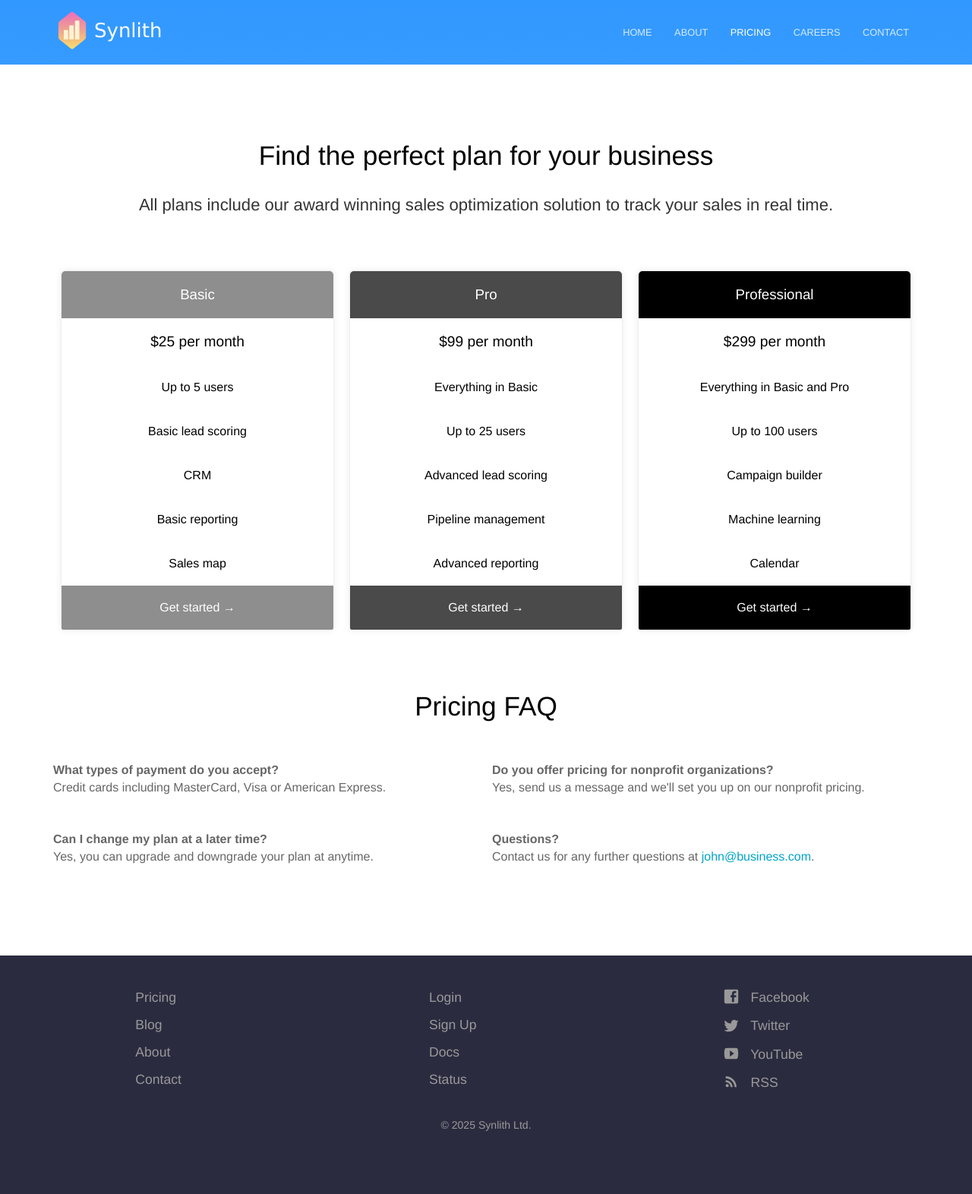
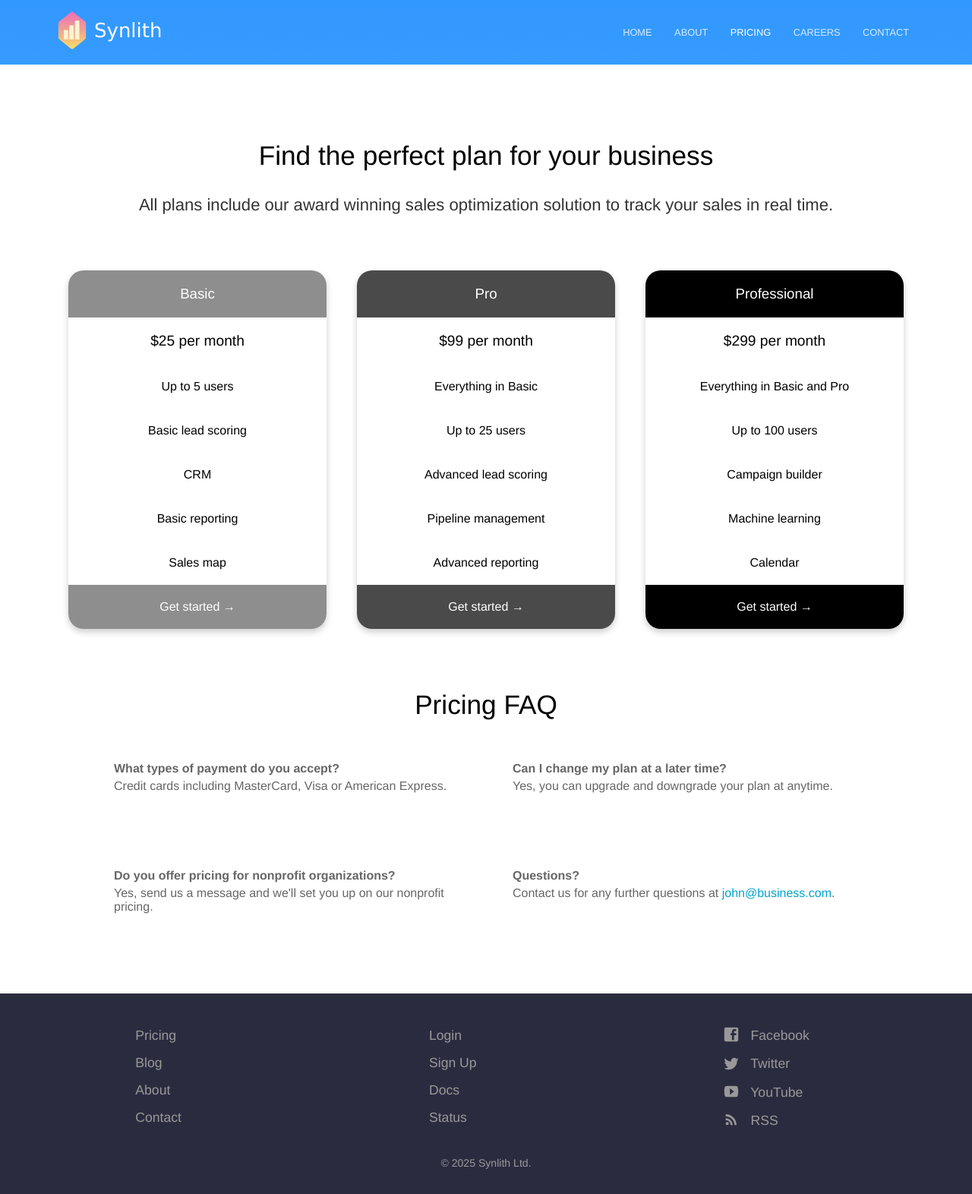
Before and after one commit to derpyjim/PRSyn, a Jekyll site: the page built from pricing.html, in a window 1280 px wide. Shown: the whole page at 76% size. Built offline with Jekyll 4.4.1, drawn with Linux system fonts in a browser that asks for light colours; before the commit the page ends 1522 px from its top, so only the background shows below that.

Commit message:
Update pricing.scss

```diff
--- a/_sass/pricing.scss
+++ b/_sass/pricing.scss
@@ -6,11 +6,10 @@
 	.plan {
 		list-style: none;
 		padding: 0;
-		margin: 0 10px 50px 10px;
+		margin: 0 20px 50px 20px;
 		text-align: center;
-		border: 1px solid #eee;
-		border-radius: 5px;
-		box-shadow: 0px 0px 10px #eee;
+        	border-radius: 20px;
+		box-shadow: 0 4px 8px rgba(0,0,0,0.2);
 		width: 100%;
 
 		.highlighted {
@@ -24,7 +23,7 @@
 				display: block;
 				box-sizing: border-box;
 				padding: 20px 0;
-				border-radius: 0 0 2px 2px;
+				border-radius: 0 0 20px 20px;
 				border: 0;
 			}
 		}
@@ -35,8 +34,7 @@
 		}
 
 		li {
-			border-top-right-radius: 5px;
-			border-top-left-radius: 5px;
+			border-radius: 20px 20px 0 0;
 			padding: 20px 0;
 			h3 {
 				padding: 0;
@@ -49,9 +47,11 @@
 }
 
 .faq {
-	@media #{$desktop} {
-		@include columns(2);
-	}
+	display: grid;
+    	grid-template-columns: 1fr 1fr;
+    	gap: 50px;
+    	margin: 0 0 0 80px;
+    	max-width: 1000px;
 	color: #666;
 	div {
 		break-inside: avoid;
```
